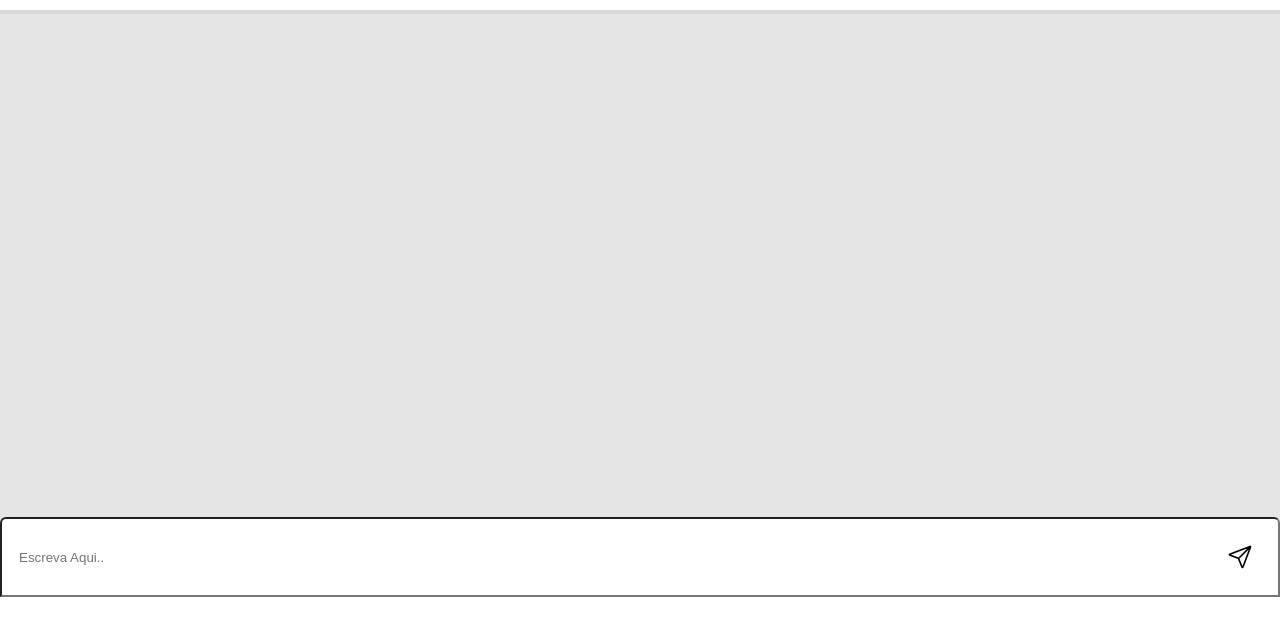
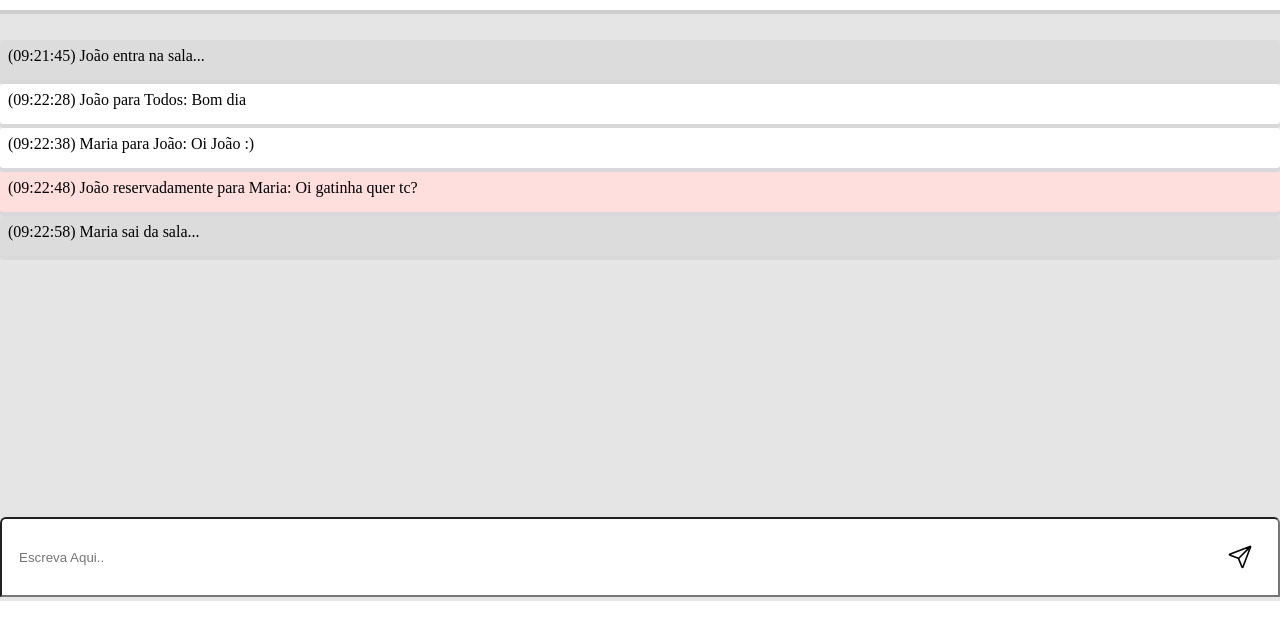
Before and after one commit to LayconJohn/Projeto_05_batePapoUOL, a plain HTML site: page index.html in a window 1280 px wide. Shown: the part 70-710 px from the top of the page. Drawn offline with nearby package versions, Linux system fonts and the light colour scheme.

Commit message:
Adição do chat e finalização do layout

```diff
--- a/css/estilos.css
+++ b/css/estilos.css
@@ -1,3 +1,4 @@
+/* Geral */
 * {
     box-sizing: border-box;
 }
@@ -8,6 +9,7 @@
     height: 667px;
 }
 
+/* Topo */
 .topo {
     width: 100%;
     height: 80px;
@@ -20,7 +22,7 @@
     align-items: center;
     padding-left: 22px;
     padding-right: 22px;
-    box-shadow:  0px 4px rgba(0, 0, 0, 0.05);
+    box-shadow:  0px 4px rgba(0, 0, 0, 0.1);
 }
 
 .topo img {
@@ -33,13 +35,37 @@
     height: 30px;
 }
 
+/* Chat */
 .chat {
     width: 100%;
     height: 100%;
     overflow-y: scroll;
     background-color: #E5E5E5;
+    padding-top: 106px;
 }
 
+.mensagem {
+    width: 100%;
+    border-radius: 3px;
+    min-height: 40px;
+    margin: 4px 0px;
+    box-shadow:  0px 4px rgba(0, 0, 0, 0.05);
+    padding: 8px;
+}
+
+.status {
+    background-color: #DCDCDC;
+}
+
+.normal {
+    background-color: #FFFFFF;
+}
+
+.reservada {
+    background-color: #FFDEDE;
+}
+
+/* Barra inferior */
 .barra-inferior {
     width: 100%;
     height: 80px;
@@ -50,6 +76,7 @@
     display: flex;
     justify-content: space-between;
     align-items: center;
+    box-shadow:  0px 4px rgba(0, 0, 0, 0.05);
 }
 
 .barra-inferior input {
--- a/index.html
+++ b/index.html
@@ -10,11 +10,30 @@
 </head>
 <body>
     <div class="conteiner">
+        <!-- Topo -->
         <div class="topo">
             <img src="Imagens/logo 1.png" alt="">
             <ion-icon name="people"></ion-icon>
         </div>
-        <div class="chat">chat</div>
+        <!-- Chat -->
+        <div class="chat">
+            <div class="mensagem status">
+                <span>(09:21:45)  João  entra na sala...</span>
+            </div>
+            <div class="mensagem normal">
+                <span>(09:22:28)  João para Todos:  Bom dia</span>
+            </div>
+            <div class="mensagem normal">
+                <span>(09:22:38)  Maria para João:  Oi João :)</span>
+            </div>
+            <div class="mensagem reservada">
+                <span>(09:22:48)  João reservadamente para Maria:  Oi gatinha quer tc?</span>
+            </div>
+            <div class="mensagem status">
+                <span>(09:22:58)  Maria  sai da sala...</span>
+            </div>
+        </div>
+        <!-- Topo -->
         <div class="barra-inferior">
             <input class="barra-inferior" type="text" placeholder="Escreva Aqui..">
             <ion-icon name="paper-plane-outline"></ion-icon>
```
